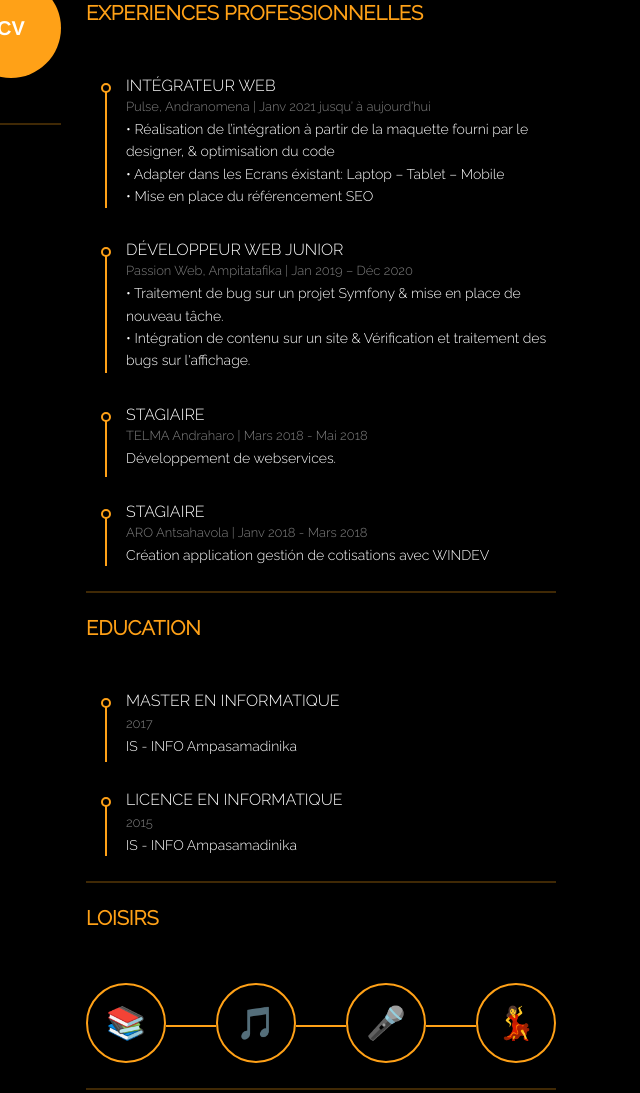
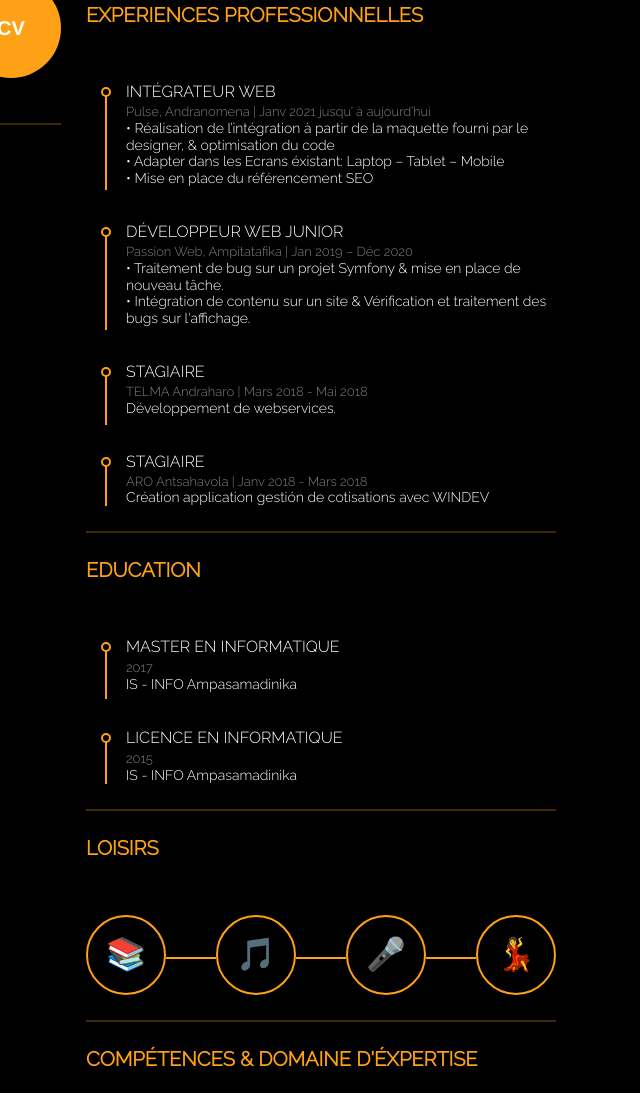
Before and after one commit to vonyms/portfolio-v2, a website built with webpack: page dist/index.html in a window 1280 px wide. Shown: the part 897-1990 px from the top of the page, without its empty margins (279-919 px from the left). Built offline with nearby package versions, Linux system fonts and the light colour scheme.

Commit message:
update struct

```diff
--- a/src/css/components/global.scss
+++ b/src/css/components/global.scss
@@ -6,6 +6,7 @@
     padding: 0;
     margin: 0;
     box-sizing: border-box;
+    line-height: 1.2;
 }
 
 html {
@@ -53,3 +54,31 @@ body {
 .poste {
     font-family: cursive;
 }
+
+.loader {
+    border: 16px solid #f3f3f3;
+    border-radius: 50%;
+    border-top: 16px solid #3498db;
+    width: 120px;
+    height: 120px;
+    -webkit-animation: spin 2s linear infinite; /* Safari */
+    animation: spin 2s linear infinite;
+  }
+
+  /* Safari */
+  @-webkit-keyframes spin {
+    0% { -webkit-transform: rotate(0deg); }
+    100% { -webkit-transform: rotate(360deg); }
+  }
+
+  @keyframes spin {
+    0% { transform: rotate(0deg); }
+    100% { transform: rotate(360deg); }
+  }
+
+
+  .rounded-menu .bold {
+    @media screen and (max-width: 800px) {
+        font-size: 16px;
+    }
+  }
--- a/src/css/components/resume.scss
+++ b/src/css/components/resume.scss
@@ -61,7 +61,7 @@ $color_1: #ffa117;
 				justify-content: space-between;
 				@media screen and (max-width: 800px) {
 					flex-wrap: wrap;
-					flex-direction: column;
+					gap: 10px;
 				}
 			}
 		}
```
Also changed, not shown: src/css/components/competence.scss (+18 -13 lines), dist/index.html, 2 other files.
